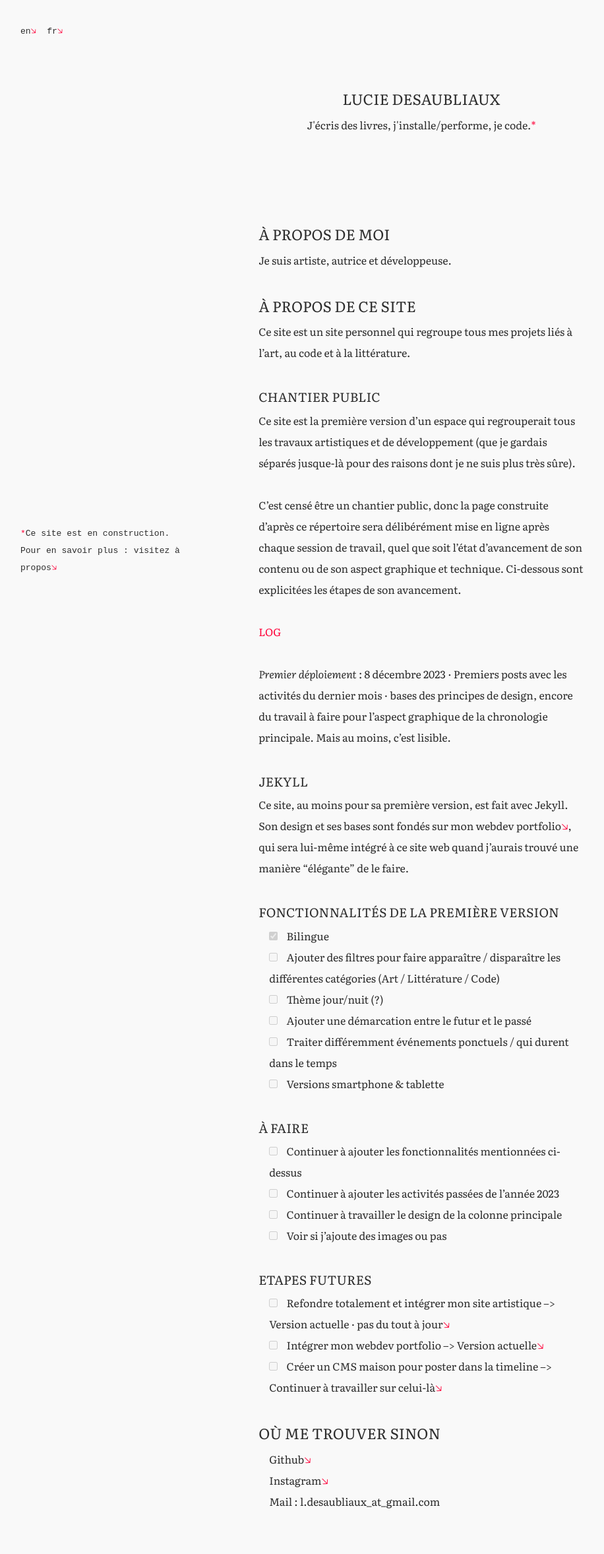
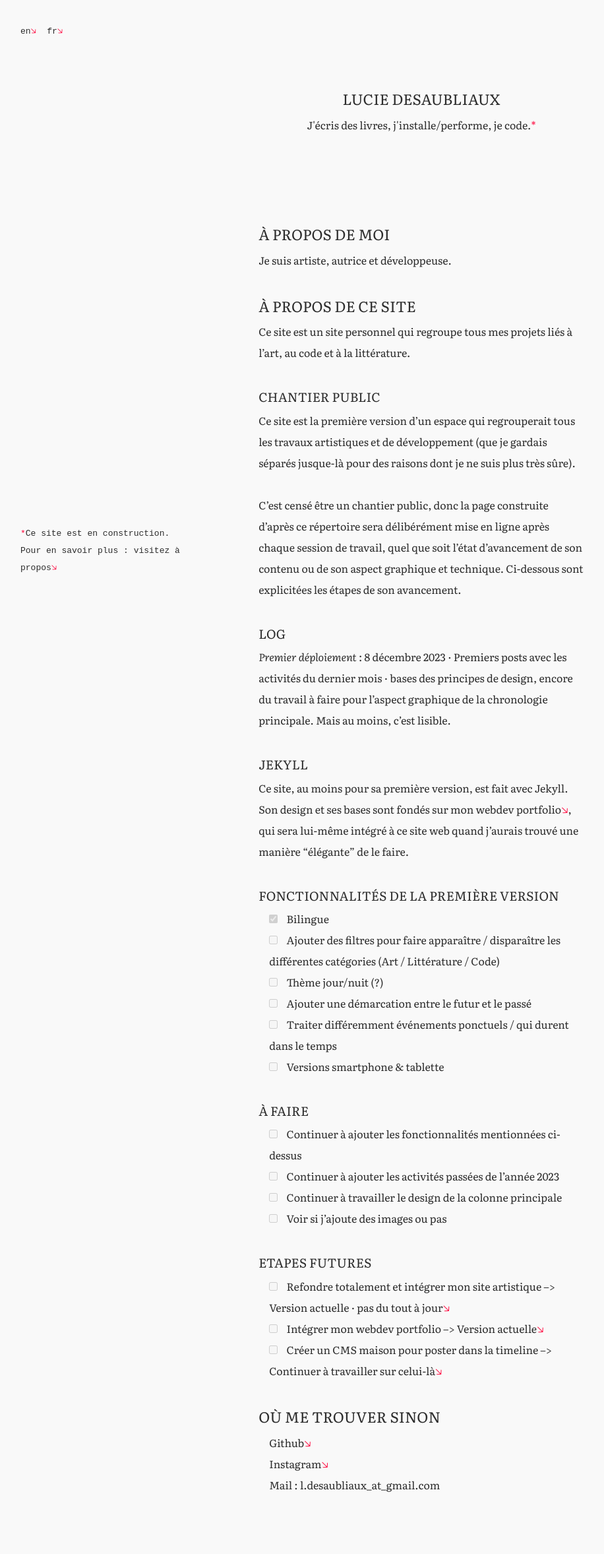
Before and after one commit to PQuod/personal_timeline, a Jekyll site: the page built from fr/about.markdown, in a window 1280 px wide. Shown: the whole page at 66% size, without its empty margins (1-917 px from the left). Built offline with Jekyll 4.4.1, drawn with Linux system fonts in a browser that asks for light colours; after the commit the page ends 2330 px from its top, so only the background shows below that.

```diff
--- a/fr/about.markdown
+++ b/fr/about.markdown
@@ -15,7 +15,7 @@ Ce site est la première version d'un espace qui regrouperait tous les travaux a
 
 C'est censé être un chantier public, donc la page construite d'après ce répertoire sera délibérément mise en ligne après chaque session de travail, quel que soit l'état d'avancement de son contenu ou de son aspect graphique et technique. Ci-dessous sont explicitées les étapes de son avancement.
 
-**LOG**
+## LOG
 
 *Premier déploiement* : 8 décembre 2023 &middot; Premiers posts avec les activités du dernier mois &middot; bases des principes de design, encore du travail à faire pour l'aspect graphique de la chronologie principale. Mais au moins, c'est lisible.
 
```
